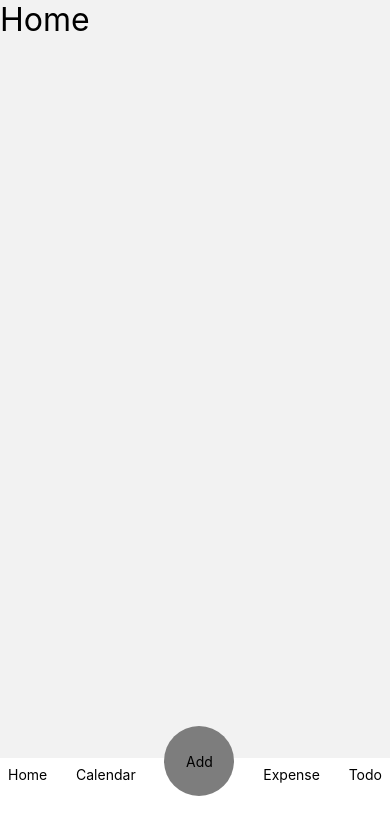
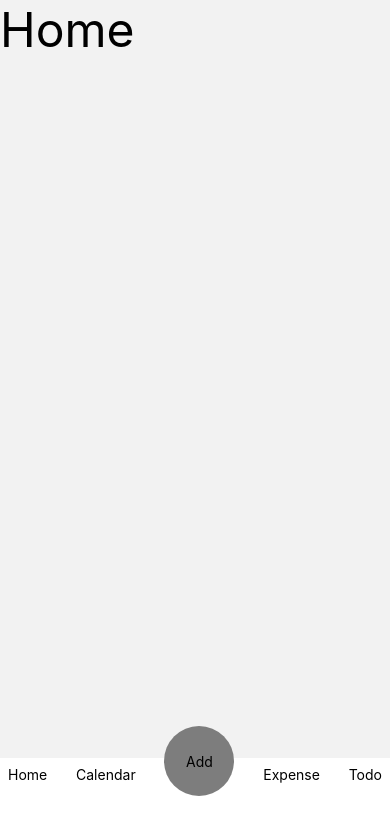
Before and after one commit to paolojulian/myday-app, a React Native app: screen / in a window 390 px wide. Shown: the top 834 px of the page. Built offline with nearby package versions, Linux system fonts and the light colour scheme.

Commit message:
Update typography styles and padding

```diff
--- a/src/components/common/Typography.tsx
+++ b/src/components/common/Typography.tsx
@@ -13,17 +13,21 @@ export default function Typography({
     return styles[variant] || styles.body;
   }, [variant]);
 
-  return <Text {...props} style={[variantStyle]}></Text>;
+  return <Text {...props} style={[variantStyle, styles.baseStyle]}></Text>;
 }
 
 const styles = StyleSheet.create({
+  baseStyle: {
+    fontFamily: 'Inter',
+  },
   heading: {
-    fontSize: 32,
+    fontSize: 48,
   },
   body: {
     fontSize: 16,
   },
   ['body-lg']: {
     fontSize: 24,
+    fontWeight: '500',
   },
 });
--- a/src/components/expenses/ExpenseItem.tsx
+++ b/src/components/expenses/ExpenseItem.tsx
@@ -1,3 +1,4 @@
+import { TouchableOpacity } from 'react-native';
 import Row from '../common/Row';
 import Stack from '../common/Stack';
 import Typography from '../common/Typography';
--- a/src/screens/ExpenseScreen.tsx
+++ b/src/screens/ExpenseScreen.tsx
@@ -8,12 +8,11 @@ export default function ExpenseScreen() {
     <Stack
       style={{
         flex: 1,
-        rowGap: 16,
       }}
     >
       <View
         style={{
-          paddingHorizontal: 16,
+          padding: 16,
         }}
       >
         <Typography variant='heading'>Expenses</Typography>
```
